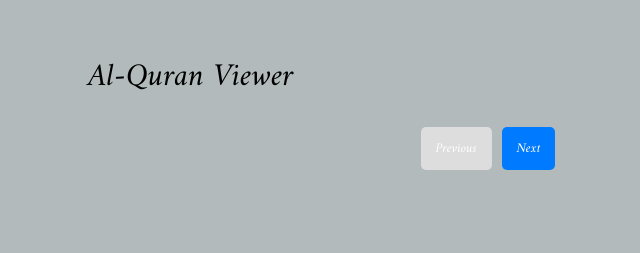
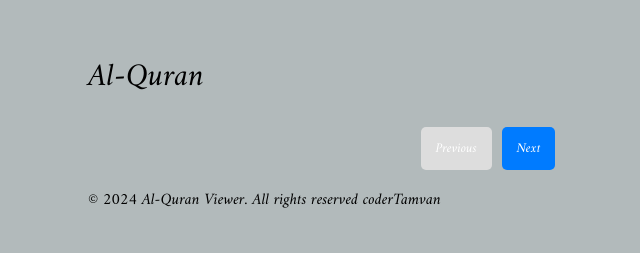
Before and after one commit to Ayahviramempesonah/ex-quran-html, a plain HTML site: page index.html in a window 1280 px wide. Shown: the whole page, without its empty margins (152-792 px from the left). Drawn offline with Linux system fonts and the light colour scheme; no server answers.

Commit message:
add footer

```diff
--- a/index.html
+++ b/index.html
@@ -62,12 +62,15 @@
 </head>
 <body>
     <div class="container">
-        <h1>Al-Quran Viewer</h1>
+        <h1>Al-Quran </h1>
         <div id="ayat-container"></div>
         <div class="pagination">
             <button id="prev-button" disabled>Previous</button>
             <button id="next-button">Next</button>
         </div>
+        <footer>
+            <p>&copy; 2024 Al-Quran Viewer. All rights reserved coderTamvan</p>
+        </footer>
     </div>
 
     <script>
```
